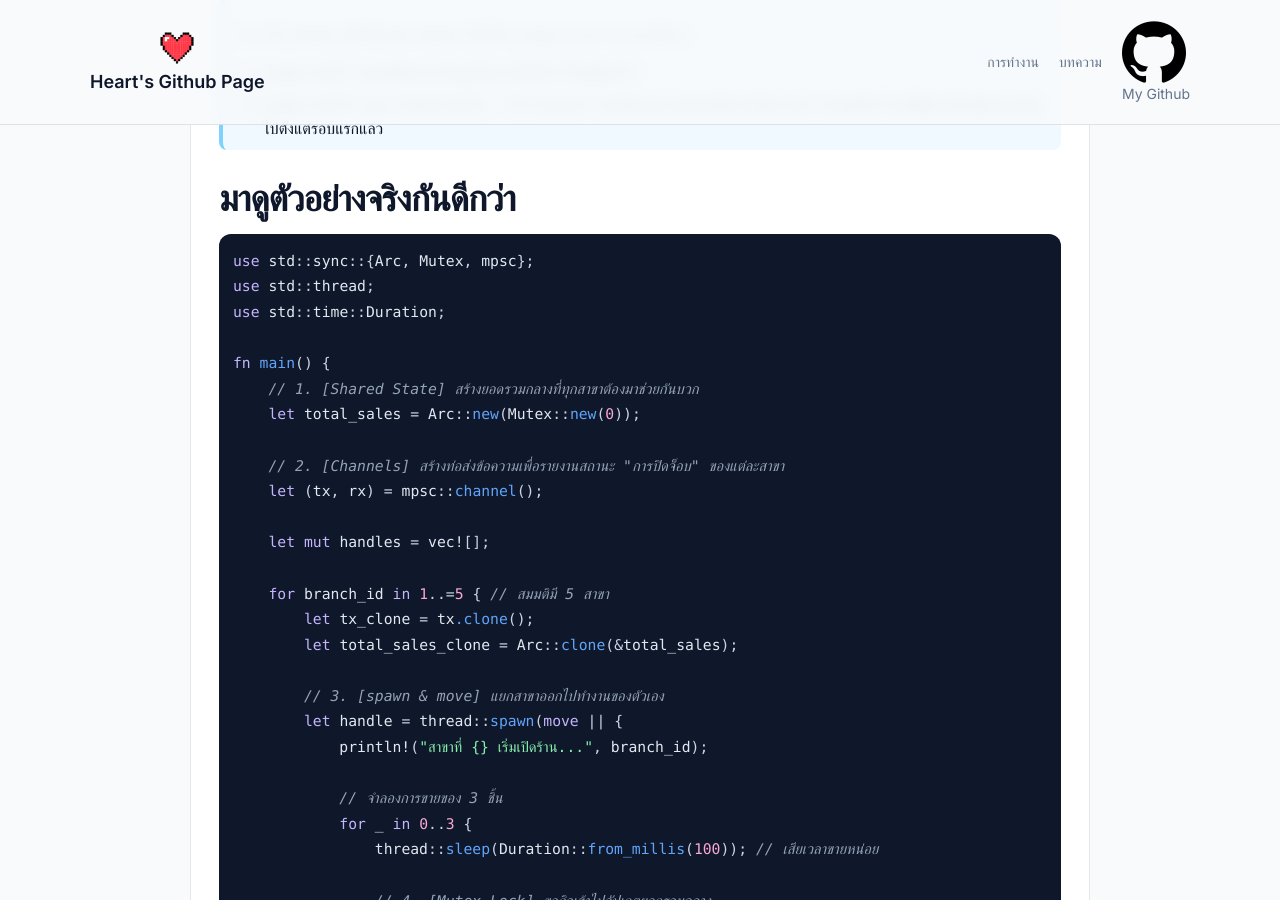
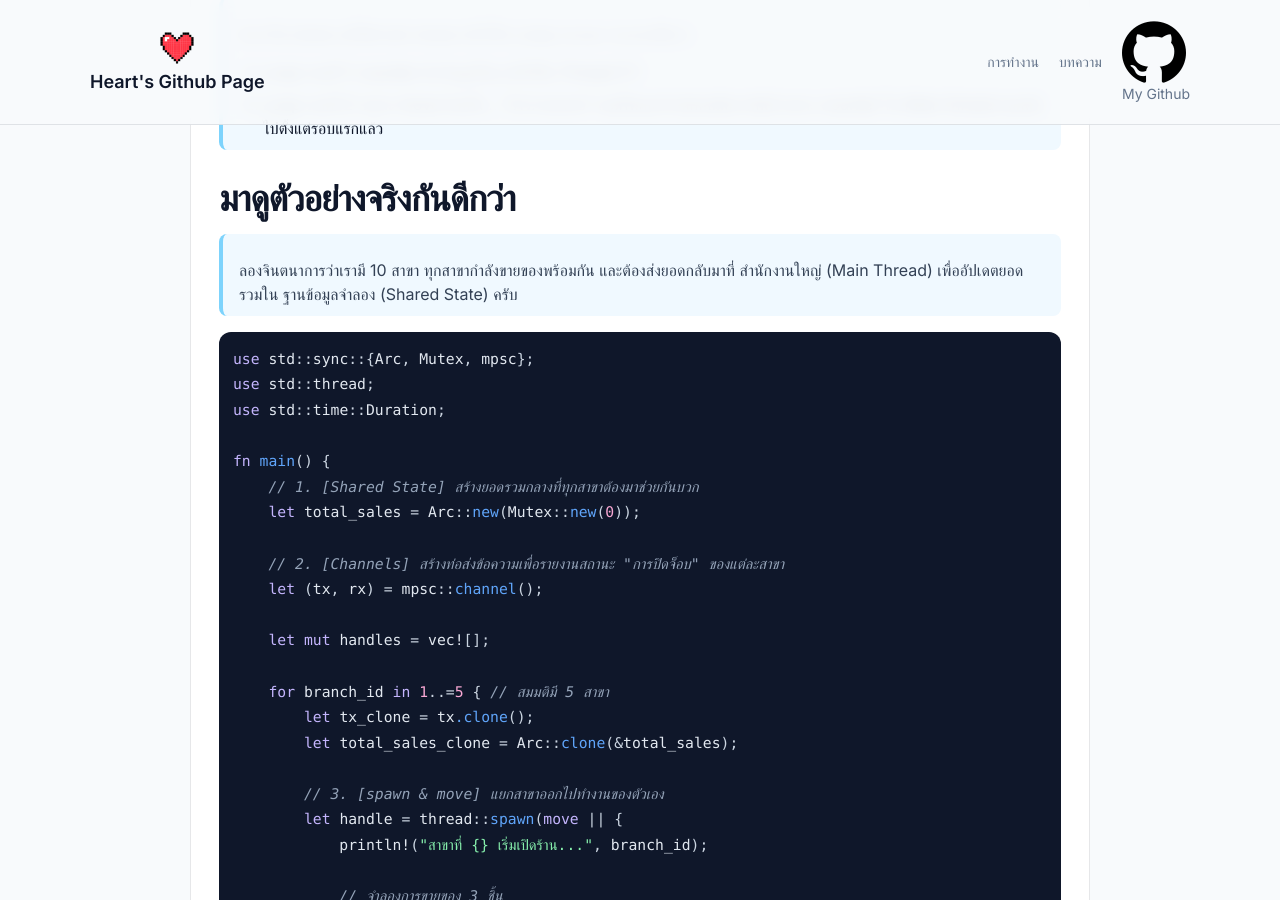
Before and after one commit to heart/heart.github.io, a Jekyll site: the page built from _posts/2026-03-06-rust-thread.md, in a window 1280 px wide and 900 px high, scrolled down 8820 px. Built offline with Jekyll 4.4.1, drawn with Linux system fonts in a browser that asks for light colours.

Commit message:
add detail

````diff
--- a/_posts/2026-03-06-rust-thread.md
+++ b/_posts/2026-03-06-rust-thread.md
@@ -353,6 +353,8 @@ for _ in 0..10 {
 
 # มาดูตัวอย่างจริงกันดีกว่า
 
+> ลองจินตนาการว่าเรามี 10 สาขา ทุกสาขากำลังขายของพร้อมกัน และต้องส่งยอดกลับมาที่ สำนักงานใหญ่ (Main Thread) เพื่ออัปเดตยอดรวมใน ฐานข้อมูลจำลอง (Shared State) ครับ
+
 ```rust
 use std::sync::{Arc, Mutex, mpsc};
 use std::thread;
````
